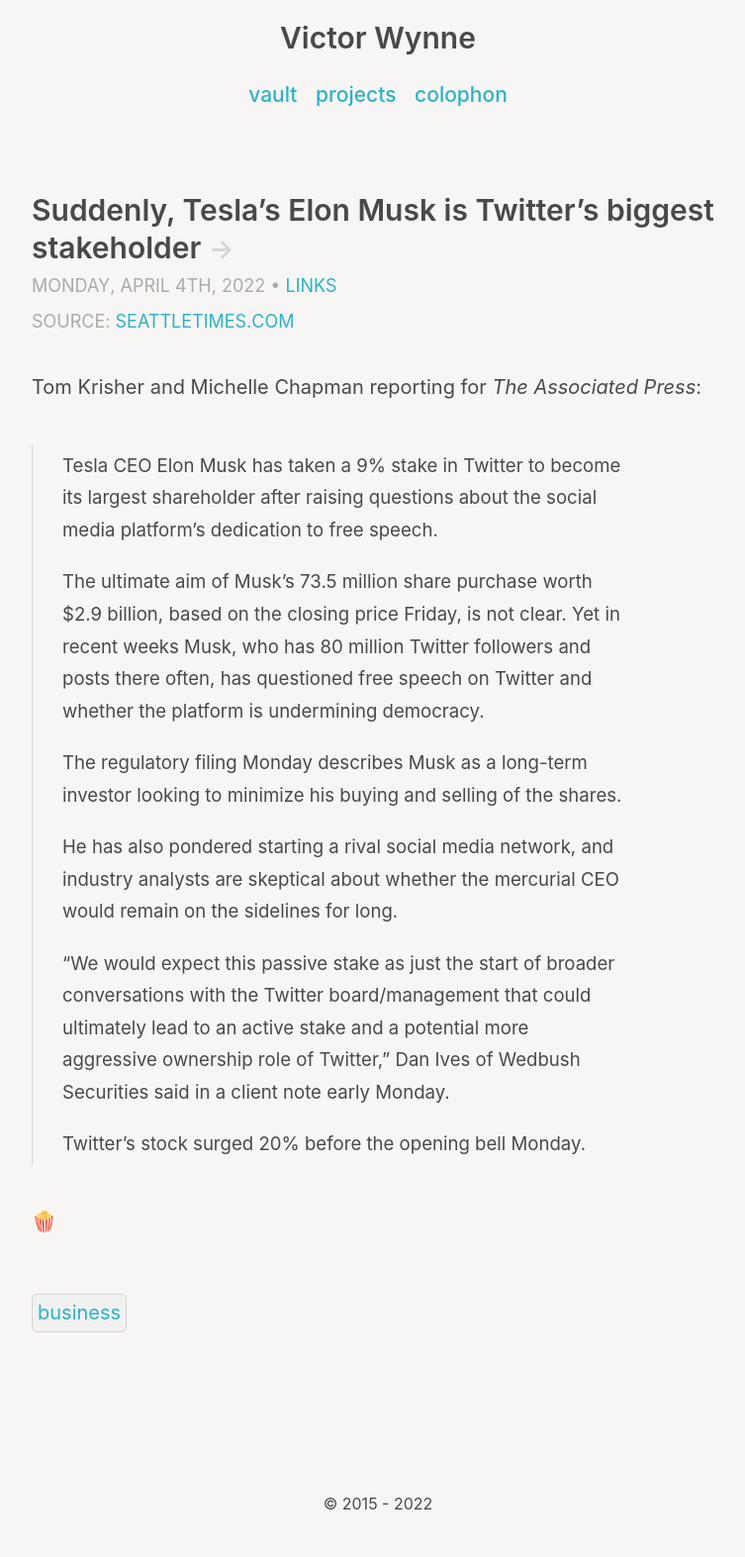
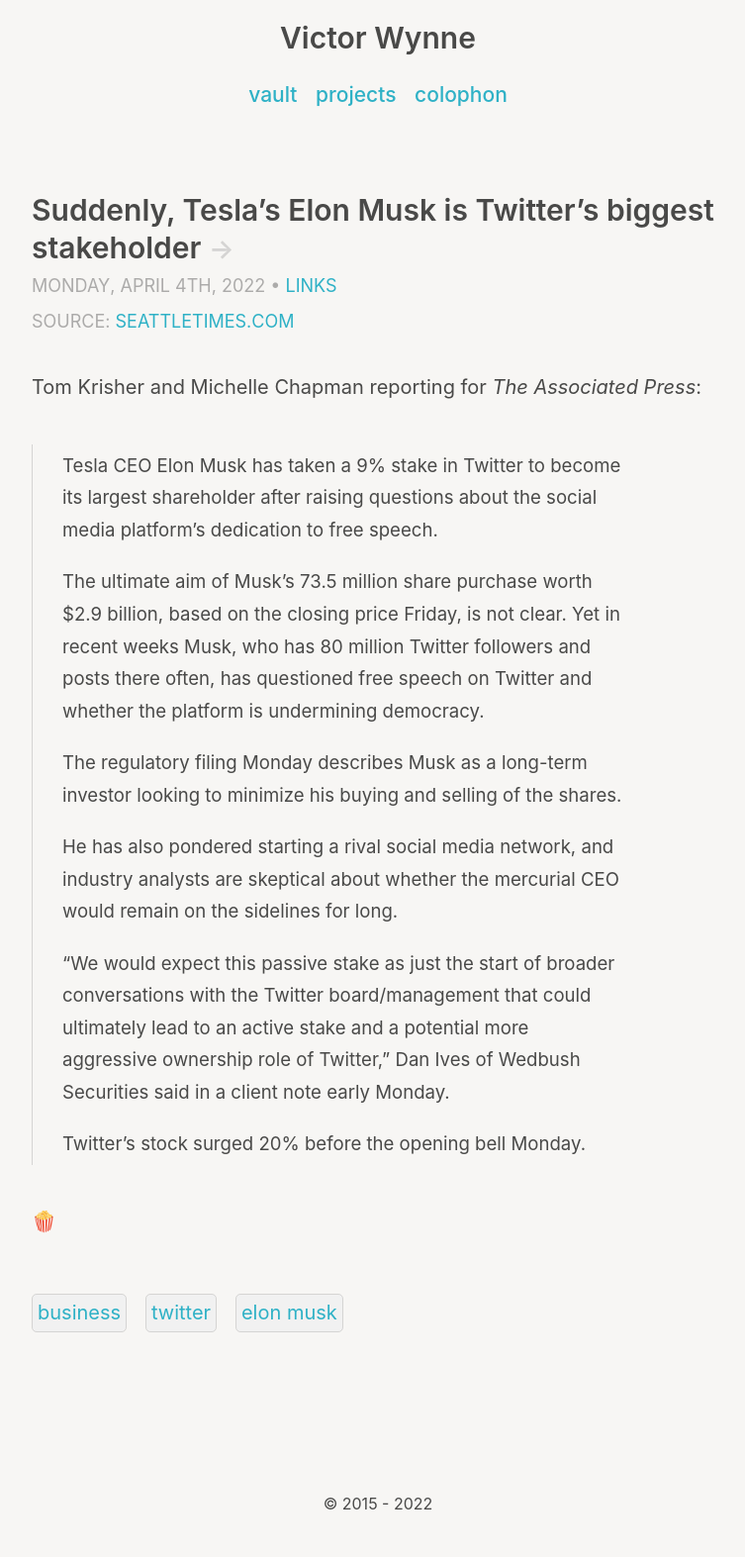
Before and after one commit to wertercatt/tooters, a Jekyll site: the page built from _posts/2022-04-04-elon-musk-twitter-investment.md, in a window 1280 px wide. Shown: the whole page at 99% size, without its empty margins (258-1011 px from the left). Built offline with Jekyll 4.4.1, drawn with Linux system fonts in a browser that asks for light colours.

Commit message:
Added tags to an existing post.
Signed-off-by: Victor Wynne <81656443+victorwynne@users.noreply.github.com>

```diff
--- a/_posts/2022-04-04-elon-musk-twitter-investment.md
+++ b/_posts/2022-04-04-elon-musk-twitter-investment.md
@@ -3,7 +3,7 @@
 title:  "Suddenly, Tesla’s Elon Musk is Twitter’s biggest stakeholder"
 date:   2022-04-04 09:45
 categories: [Links]
-tags: [business]
+tags: [business, twitter, elon musk]
 link: https://www.seattletimes.com/business/musk-takes-9-2-stake-in-twitter/
 ---
 
```
